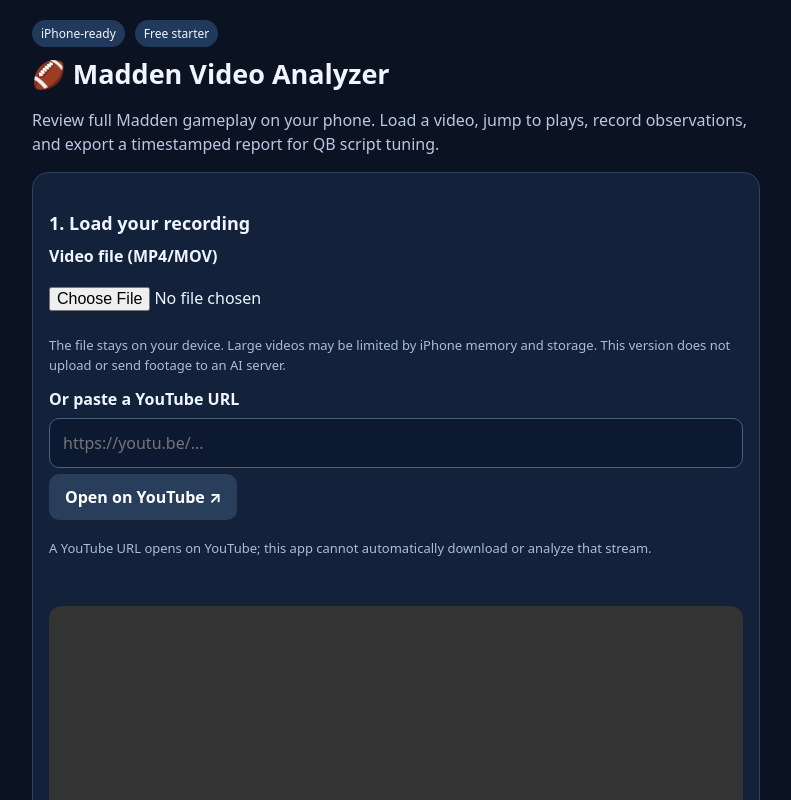
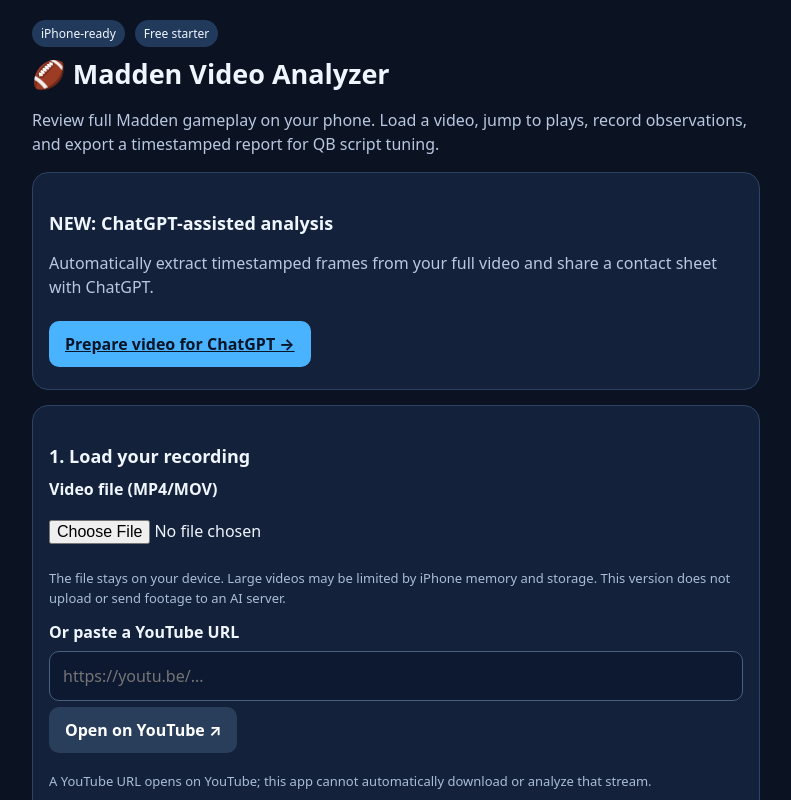
Before and after one commit to wlf16lap-wqwlf20lap/madden-ai-analyzer, a plain HTML site: page index.html in a window 1280 px wide. Shown: the top 800 px of the page, without its empty margins (244-1035 px from the left). Drawn offline with Linux system fonts and the light colour scheme.

Commit message:
Link ChatGPT-assisted frame preparation from homepage

```diff
--- a/index.html
+++ b/index.html
@@ -3,7 +3,7 @@
 <style>
 :root{font-family:system-ui,-apple-system,sans-serif;color:#eff6ff;background:#0b1222}*{box-sizing:border-box}body{margin:0}main{max-width:760px;margin:auto;padding:20px 16px 65px}h1{font-size:27px;margin:8px 0}h2{font-size:18px;margin:22px 0 10px}p,small{color:#b9c8e1;line-height:1.5}.card{background:#14213a;border:1px solid #2d4263;border-radius:16px;padding:16px;margin-top:15px}label{display:block;font-weight:650;margin-bottom:8px}input,textarea,select,button{font:inherit}input[type=url],textarea,select{width:100%;padding:13px;border:1px solid #466080;background:#0d1930;color:white;border-radius:10px}textarea{min-height:82px}button,.button{display:inline-block;padding:12px 16px;background:#49b3ff;color:#071527;border:0;border-radius:10px;font-weight:750;cursor:pointer;margin:6px 6px 6px 0}button.secondary{background:#293e5b;color:white}video{width:100%;max-height:380px;background:black;border-radius:12px;margin-top:10px}.muted{font-size:13px;color:#a9bdd8}.row{display:flex;gap:10px;align-items:center;flex-wrap:wrap}.tag{background:#213a5b;border-radius:30px;padding:5px 9px;font-size:12px}.entry{border-top:1px solid #344b69;padding:12px 0}.entry b{color:#7bd4ff}a{color:#86d4ff}#status{min-height:24px}input[type=file]{width:100%;padding:12px 0}
 </style></head><body><main><div class="row"><span class="tag">iPhone-ready</span><span class="tag">Free starter</span></div><h1>🏈 Madden Video Analyzer</h1><p>Review full Madden gameplay on your phone. Load a video, jump to plays, record observations, and export a timestamped report for QB script tuning.</p>
-<section class="card"><h2>1. Load your recording</h2><label for="file">Video file (MP4/MOV)</label><input id="file" type="file" accept="video/*"><p class="muted">The file stays on your device. Large videos may be limited by iPhone memory and storage. This version does not upload or send footage to an AI server.</p><label for="yt">Or paste a YouTube URL</label><input id="yt" type="url" placeholder="https://youtu.be/..."><button id="openYT" class="secondary">Open on YouTube ↗</button><p class="muted">A YouTube URL opens on YouTube; this app cannot automatically download or analyze that stream.</p><div id="status" role="status"></div><video id="player" controls playsinline preload="metadata"></video><div class="row"><button id="back" class="secondary">−10 sec</button><button id="forward" class="secondary">+10 sec</button><span id="clock">00:00 / 00:00</span></div></section>
+<section class="card"><h2>NEW: ChatGPT-assisted analysis</h2><p>Automatically extract timestamped frames from your full video and share a contact sheet with ChatGPT.</p><a class="button" href="./analysis.html">Prepare video for ChatGPT →</a></section><section class="card"><h2>1. Load your recording</h2><label for="file">Video file (MP4/MOV)</label><input id="file" type="file" accept="video/*"><p class="muted">The file stays on your device. Large videos may be limited by iPhone memory and storage. This version does not upload or send footage to an AI server.</p><label for="yt">Or paste a YouTube URL</label><input id="yt" type="url" placeholder="https://youtu.be/..."><button id="openYT" class="secondary">Open on YouTube ↗</button><p class="muted">A YouTube URL opens on YouTube; this app cannot automatically download or analyze that stream.</p><div id="status" role="status"></div><video id="player" controls playsinline preload="metadata"></video><div class="row"><button id="back" class="secondary">−10 sec</button><button id="forward" class="secondary">+10 sec</button><span id="clock">00:00 / 00:00</span></div></section>
 <section class="card"><h2>2. Mark gameplay moments</h2><p class="muted">Play the recording and tap Add marker at a useful moment. Timestamp is captured automatically.</p><label for="kind">Event</label><select id="kind"><option>Accurate pass</option><option>Inaccurate pass</option><option>Overthrow</option><option>Underthrow</option><option>Interception</option><option>Sack / pressure</option><option>Explosive gain</option><option>Run / blocking</option><option>Other</option></select><label for="note">What happened?</label><textarea id="note" placeholder="Example: QB pressured, deep post overthrown to the right"></textarea><button id="add">+ Add timestamped marker</button><button id="clear" class="secondary">Clear markers</button><div id="entries"></div></section>
 <section class="card"><h2>3. Export a report</h2><p>Save a plain-text report to share here for review and recommendations for <b>Madden27_Master.gpc</b>.</p><button id="export">Download report</button><button id="copy" class="secondary">Copy report</button><p class="muted">No automatic QB accuracy scoring yet. A real AI video-analysis backend is required for unattended event recognition.</p></section>
 <section class="card"><h2>Install on iPhone</h2><p>After this site is published, open it in Safari, tap <b>Share → Add to Home Screen</b>. The interface can be hosted on GitHub Pages for free.</p></section></main>
```
